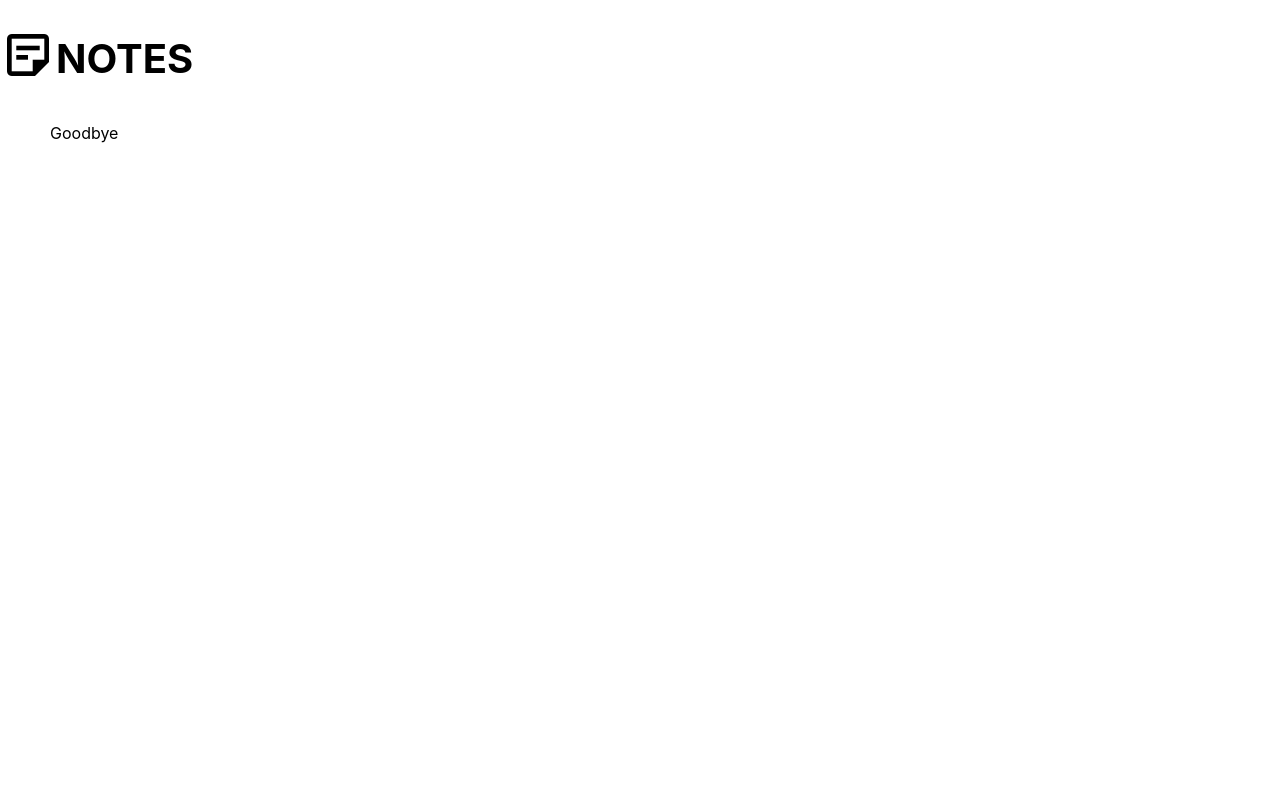
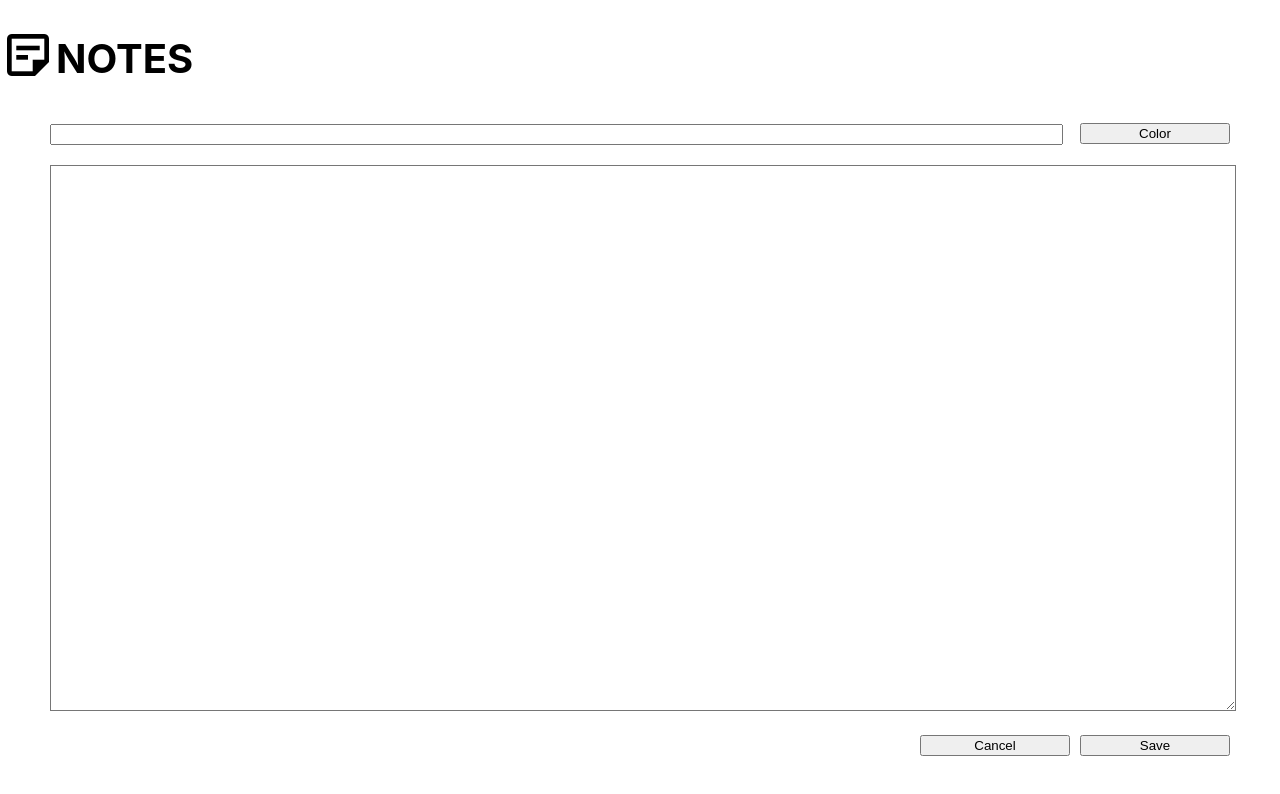
Before and after one commit to slebetman/notes-frontend, a React (Create React App) app: page /note/1 in a window 1280 px wide. Shown: the top 794 px of the page. Built offline with nearby package versions, Linux system fonts and the light colour scheme; no server answers.

Commit message:
Add simple UI for note editor

```diff
--- a/package.json
+++ b/package.json
@@ -7,10 +7,12 @@
     "@testing-library/react": "^12.1.2",
     "@testing-library/user-event": "^13.5.0",
     "react": "^17.0.2",
+    "react-color": "^2.19.3",
     "react-dom": "^17.0.2",
     "react-router": "^6.2.1",
     "react-router-dom": "^6.2.1",
     "react-scripts": "5.0.0",
+    "reactjs-popup": "^2.0.5",
     "web-vitals": "^2.1.2"
   },
   "scripts": {
--- a/src/App.css
+++ b/src/App.css
@@ -1,3 +1,24 @@
 #content {
   margin: 40px 50px;
 }
+
+#note .input-group {
+  margin-bottom: 20px;
+}
+
+#note .input-group #title {
+  width: calc(100% - 175px);
+}
+
+#note  .input-group button{
+  width: 150px;
+  padding-left: 0;
+  padding-right: 0;
+  margin-left: 10px;
+  float: right;
+}
+
+#note .input-group #body {
+  width: 100%;
+  height: calc(100vh - 260px);
+}
--- a/src/api/baseApi.js
+++ b/src/api/baseApi.js
@@ -8,7 +8,7 @@ function post (path, obj) {
 	return fetch(conf.base_url + path, {
 		method: 'POST',
 		body: JSON.stringify(obj),
-	})
+	}).then(res => res.json());
 }
 
 module.exports = {
--- a/src/api/notes.js
+++ b/src/api/notes.js
@@ -5,7 +5,7 @@ function getNoteList () {
 }
 
 function getNote (id) {
-	return api.get('/notes/get/:' + id);
+	return api.get('/notes/get/' + id);
 }
 
 function newNote (title, content, color) {
@@ -13,11 +13,11 @@ function newNote (title, content, color) {
 }
 
 function editNote (id, title, content, color) {
-	return api.post('/notes/edit/:' + id, { title, content, color });
+	return api.post('/notes/edit/' + id, { title, content, color });
 }
 
 function deleteNote (id) {
-	return api.post('/notes/delete/:' + id);
+	return api.post('/notes/delete/' + id);
 }
 
 module.exports = {
--- a/src/components/Note.js
+++ b/src/components/Note.js
@@ -1,5 +1,57 @@
+import { useState, useEffect } from "react";
+import { useParams } from 'react-router-dom';
+import { CompactPicker } from 'react-color';
+import Popup from "reactjs-popup";
+const notes = require('../api/notes');
+
 function Notes () {
-	return <>Goodbye</>;
+	const { id } = useParams();
+	const [title, setTitle] = useState('');
+	const [content, setContent] = useState('');
+	const [color, setColor] = useState('#FFFFFF');
+
+	useEffect(async () => {
+		if (id !== 'new') {
+			let note = await notes.getNote(id);
+
+			setTitle(note.note.title);
+			setContent(note.note.content);
+			setColor(note.note.color);
+		}
+	},[]);
+
+	return <div id="note">
+		<div className="input-group">
+			<input type="text" value={title} id="title"/>
+			<Popup trigger={<button id="color">Color</button>}>
+				<CompactPicker
+					color={color}
+					onChangeComplete={c => setColor(c.hex)}
+				/>
+			</Popup>
+		</div>
+		<div className="input-group">
+			<textarea id="body" style={{
+				backgroundColor: color,
+			}} value={content} />
+		</div>
+		<div className="input-group">
+			<button
+				onClick={() => {
+					console.log('saved');
+				}}
+			>
+				Save
+			</button>
+			<button
+				onClick={() => {
+					window.location.href = '/';
+				}}
+			>
+				Cancel
+			</button>
+		</div>
+	</div>;
 }
 
 export default Notes;
--- a/src/components/NoteList.js
+++ b/src/components/NoteList.js
@@ -1,5 +1,7 @@
 function NoteList () {
-	return <>Hello</>;
+	return <div id="note-list">
+		Hello
+	</div>;
 }
 
 export default NoteList;
--- a/src/util/config.js
+++ b/src/util/config.js
@@ -1,3 +1,3 @@
 module.exports = {
-	base_url: 'http://localhost:8080/'
+	base_url: 'http://localhost:8080'
 }
```
